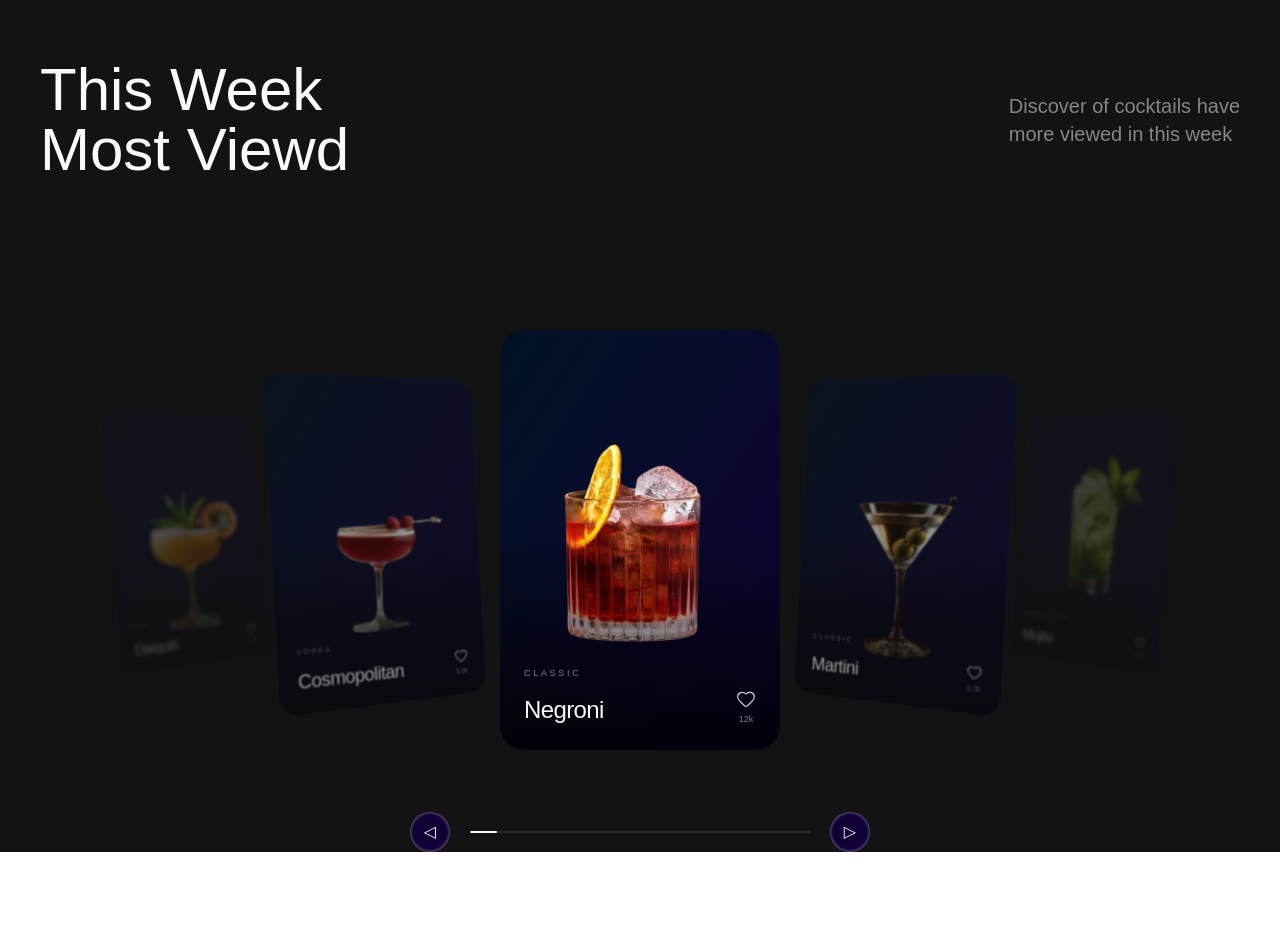
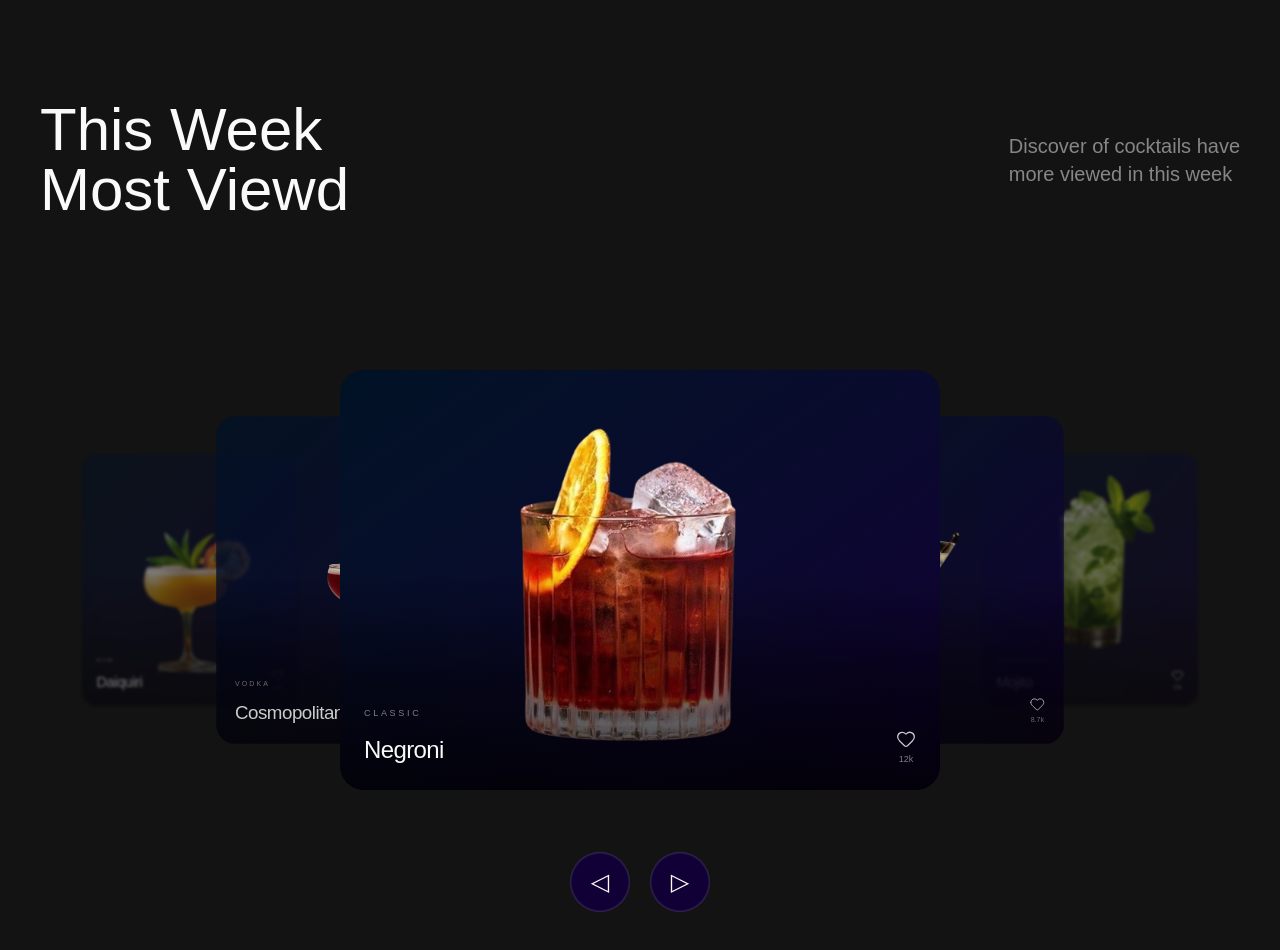
Before and after one commit to Pouyahlvt/Cocktail-recepi, a Next.js app: page / in a window 1280 px wide. Shown: the part 1800-2750 px from the top of the page. Before the commit the page ends 2652 px from the top, so only its background shows below. Built offline with nearby package versions, Linux system fonts and the light colour scheme; a web font is replaced by a local one.

Commit message:
added most viewed section

```diff
--- /dev/null
+++ b/src/components/sections/most-viewed/galleryMV.tsx
@@ -0,0 +1,326 @@
+"use client";
+
+import { useGSAP } from "@gsap/react";
+import gsap from "gsap";
+import { useRef, useState } from "react";
+import CocktailCard from "../../cocktailsCard/card";
+
+gsap.registerPlugin(useGSAP);
+
+interface Cocktail {
+  id: number;
+  name: string;
+  type: string;
+  image: string;
+  alcohol: string;
+  difficulty: "Easy" | "Medium" | "Hard";
+  favorites: number;
+}
+
+const cocktails: Cocktail[] = [
+  {
+    id: 1,
+    name: "Negroni",
+    type: "Classic",
+    image: "/cocktails/negroni.png",
+    alcohol: "Gin",
+    difficulty: "Medium",
+    favorites: 12400,
+  },
+  {
+    id: 2,
+    name: "Martini",
+    type: "Classic",
+    image: "/cocktails/martini-cocktails.png",
+    alcohol: "Vodka",
+    difficulty: "Easy",
+    favorites: 8700,
+  },
+  {
+    id: 3,
+    name: "Mojito",
+    type: "Refreshing",
+    image: "/cocktails/mojito.png",
+    alcohol: "Rum",
+    difficulty: "Easy",
+    favorites: 15200,
+  },
+  {
+    id: 4,
+    name: "Old Fashioned",
+    type: "Classic",
+    image: "/cocktails/old-fashioned.png",
+    alcohol: "Whiskey",
+    difficulty: "Medium",
+    favorites: 11300,
+  },
+  {
+    id: 5,
+    name: "Margarita",
+    type: "Tequila",
+    image: "/cocktails/margarita.png",
+    alcohol: "Tequila",
+    difficulty: "Easy",
+    favorites: 21800,
+  },
+  {
+    id: 6,
+    name: "Daiquiri",
+    type: "Rum",
+    image: "/cocktails/daiquiri.png",
+    alcohol: "Rum",
+    difficulty: "Medium",
+    favorites: 6400,
+  },
+  {
+    id: 7,
+    name: "Cosmopolitan",
+    type: "Vodka",
+    image: "/cocktails/cosmopolitan.png",
+    alcohol: "Vodka",
+    difficulty: "Easy",
+    favorites: 9800,
+  },
+];
+
+const CocktailGalleryMV = () => {
+  const galleryRef = useRef<HTMLDivElement>(null);
+  const cardsRef = useRef<(HTMLDivElement | null)[]>([]);
+  const progressRef = useRef<HTMLDivElement>(null);
+
+  const [activeIndex, setActiveIndex] = useState(0);
+
+  const dragStartX = useRef(0);
+  const isDragging = useRef(false);
+
+  const getPosition = (index: number, currentIndex: number) => {
+    const total = cocktails.length;
+
+    let position = index - currentIndex;
+
+    if (position > total / 2) {
+      position -= total;
+    }
+
+    if (position < -total / 2) {
+      position += total;
+    }
+
+    return position;
+  };
+
+  const animateCards = (newIndex: number) => {
+    const total = cocktails.length;
+
+    newIndex = (newIndex + total) % total;
+
+    // Use the NEW index for positioning immediately
+    cardsRef.current.forEach((card, index) => {
+      if (!card) return;
+
+      const position = getPosition(index, newIndex);
+
+      let width = "50%";
+      let x = 0;
+      let scale = 1;
+      let opacity = 1;
+      let zIndex = 10;
+      let blur = 0;
+
+      if (position === 0) {
+        // CENTER
+        width = "50%";
+        x = 0;
+        scale = 1;
+        opacity = 1;
+        zIndex = 50;
+        blur = 0;
+      } else if (position === -1) {
+        // LEFT
+        width = "35%";
+        x = -260;
+        scale = 0.78;
+        opacity = 0.8;
+        zIndex = 30;
+        blur = 1;
+      } else if (position === 1) {
+        // RIGHT
+        width = "35%";
+        x = 260;
+        scale = 0.78;
+        opacity = 0.8;
+        zIndex = 30;
+        blur = 1;
+      } else if (position === -2) {
+        // FAR LEFT
+        width = "30%";
+        x = -450;
+        scale = 0.6;
+        opacity = 0.45;
+        zIndex = 20;
+        blur = 3;
+      } else if (position === 2) {
+        // FAR RIGHT
+        width = "30%";
+        x = 450;
+        scale = 0.6;
+        opacity = 0.45;
+        zIndex = 20;
+        blur = 3;
+      } else {
+        // HIDDEN
+        width = "0";
+        x = position < 0 ? -600 : 600;
+        scale = 0.45;
+        opacity = 0;
+        zIndex = 0;
+        blur = 5;
+      }
+
+      gsap.to(card, {
+        width,
+        x,
+        scale,
+        opacity,
+        zIndex,
+        filter: `blur(${blur}px)`,
+        duration: 0.8,
+        ease: "power3.out",
+      });
+    });
+
+    // Update React state AFTER calculating animation
+    setActiveIndex(newIndex);
+
+    if (progressRef.current) {
+      const progress = (newIndex / (total - 1)) * 100;
+
+      gsap.to(progressRef.current, {
+        width: `${Math.max(progress, 8)}%`,
+        duration: 0.6,
+        ease: "power3.out",
+      });
+    }
+  };
+
+  useGSAP(
+    () => {
+      animateCards(0);
+    },
+    {
+      scope: galleryRef,
+    },
+  );
+
+  const next = () => {
+    animateCards(activeIndex + 1);
+  };
+
+  const previous = () => {
+    animateCards(activeIndex - 1);
+  };
+
+  const handlePointerDown = (event: React.PointerEvent) => {
+    const target = event.target as HTMLElement;
+
+    // Don't start gallery dragging when clicking a button
+    if (target.closest("button")) {
+      return;
+    }
+
+    isDragging.current = true;
+    dragStartX.current = event.clientX;
+
+    (event.currentTarget as HTMLElement).setPointerCapture(event.pointerId);
+  };
+
+  const handlePointerMove = (event: React.PointerEvent) => {
+    if (!isDragging.current) return;
+
+    const distance = event.clientX - dragStartX.current;
+
+    if (Math.abs(distance) > 70) {
+      if (distance < 0) {
+        next();
+      } else {
+        previous();
+      }
+
+      isDragging.current = false;
+    }
+  };
+
+  const handlePointerUp = () => {
+    isDragging.current = false;
+  };
+
+  return (
+    <div ref={galleryRef} className="w-full select-none">
+      {/* Gallery */}
+      <div
+        className="
+        relative mx-auto flex h-120 w-full max-w-300
+        items-center justify-center
+        overflow-hidden
+        select-none
+        touch-pan-y
+        perspective-distant
+        "
+        onPointerDown={handlePointerDown}
+        onPointerMove={handlePointerMove}
+        onPointerUp={handlePointerUp}
+        onPointerCancel={handlePointerUp}>
+        {cocktails.map((cocktail, index) => (
+          <div
+            key={cocktail.id}
+            ref={(element) => {
+              cardsRef.current[index] = element;
+            }}
+            className="
+            absolute
+            h-95
+            w-62.5
+            cursor-grab
+            active:cursor-grabbing
+            md:h-105
+            md:w-70
+            ">
+            <CocktailCard
+              name={cocktail.name}
+              image={cocktail.image}
+              type={cocktail.type}
+              alcohol={cocktail.alcohol}
+              difficulty={cocktail.difficulty}
+              favorites={cocktail.favorites}
+            />
+          </div>
+        ))}
+      </div>
+
+      {/* Controls */}
+      <div className="mx-auto mt-8 flex max-w-125 items-center gap-5 px-5 justify-center">
+        <button
+          type="button"
+          onClick={previous}
+          className="flex h-15 w-15 shrink-0 items-center justify-center rounded-full text-2xl
+           text-bright-snow hover:w-20 cursor-pointer active:scale-95 transition-all duration-200
+           bg-[radial-gradient(circle_at_center,#110036_65%,#fafafa_100%)] "
+          aria-label="Previes cocktail ">
+          {"◁"}
+        </button>
+
+        <button
+          type="button"
+          onClick={next}
+          className="flex h-15 w-15 shrink-0 items-center justify-center rounded-full text-2xl
+           text-bright-snow hover:w-20  cursor-pointer active:scale-95 transition-all duration-200
+           bg-[radial-gradient(circle_at_center,#110036_65%,#fafafa_100%)] "
+          aria-label="Next cocktail ">
+          {"▷"}
+        </button>
+      </div>
+    </div>
+  );
+};
+
+export default CocktailGalleryMV;
--- a/src/components/sections/most-viewed/most-viewed.tsx
+++ b/src/components/sections/most-viewed/most-viewed.tsx
@@ -1,22 +1,82 @@
 "use client";
 
-import CocktailGallery from "../CocktailsGallery";
+import CocktailGalleryMV from "./galleryMV";
+import { useRef } from "react";
+import gsap from "gsap";
+import { useGSAP } from "@gsap/react";
+import ScrollTrigger from "gsap/ScrollTrigger";
+
+gsap.registerPlugin(ScrollTrigger);
 
 const Most_viewed = () => {
+  const headOneRef = useRef<HTMLHeadingElement>(null);
+  const headTwoRef = useRef<HTMLHeadingElement>(null);
+  const galleryRef = useRef<HTMLDivElement>(null);
+
+  useGSAP(() => {
+    if (!headOneRef.current || !headTwoRef.current || !galleryRef.current)
+      return;
+
+    gsap.fromTo(
+      headOneRef.current,
+      { opacity: 0, x: -50 },
+      {
+        opacity: 1,
+        x: 0,
+        duration: 1,
+        ease: "power3.out",
+        scrollTrigger: {
+          trigger: headOneRef.current,
+          start: "top center",
+        },
+      },
+    );
+
+    gsap.fromTo(
+      headTwoRef.current,
+      { opacity: 0, x: -50 },
+      {
+        opacity: 1,
+        x: 0,
+        duration: 1,
+        ease: "power3.out",
+        scrollTrigger: {
+          trigger: headTwoRef.current,
+          start: "top center",
+        },
+      },
+    );
+
+    gsap.fromTo(
+      galleryRef.current,
+      { opacity: 0, y: 70 },
+      {
+        opacity: 1,
+        y: 0,
+        duration: 1.2,
+        ease: "power3.out",
+        scrollTrigger: {
+          trigger: galleryRef.current,
+          start: "top center",
+        },
+      },
+    );
+  }, []);
+
   return (
     <div className="w-full min-h-screen bg-onyx font-megrim pt-20">
-      <div className="flex mb-30 mx-10 justify-between">
-        <h1 className="text-6xl text-bright-snow ">
+      <div className="flex mb-30 mx-10 justify-between pt-10">
+        <h1 ref={headOneRef} className="text-6xl text-bright-snow ">
           This Week <br /> Most Viewd
         </h1>
-        <h2 className=" text-xl text-bright-snow/50 my-auto ">
+        <h2 ref={headTwoRef} className=" text-xl text-bright-snow/50 my-auto ">
           Discover of cocktails have
           <br />
           more viewed in this week
         </h2>
       </div>
-      <div className="w-full ">
-        <CocktailGallery />
+      <div ref={galleryRef} className="w-full pb-20">
+        <CocktailGalleryMV />
       </div>
     </div>
   );
--- a/src/components/sections/CocktailsGallery.tsx
+++ b/src/components/sections/popularSec/CocktailsGallery.tsx
@@ -3,7 +3,7 @@
 import { useGSAP } from "@gsap/react";
 import gsap from "gsap";
 import { useRef, useState } from "react";
-import CocktailCard from "../cocktailsCard/card";
+import CocktailCard from "../../cocktailsCard/card";
 
 gsap.registerPlugin(useGSAP);
 
--- a/src/components/sections/popularSec/popularSec.tsx
+++ b/src/components/sections/popularSec/popularSec.tsx
@@ -1,6 +1,6 @@
 "use client";
 
-import CocktailGallery from "../CocktailsGallery";
+import CocktailGallery from "./CocktailsGallery";
 import gsap from "gsap";
 import ScrollTrigger from "gsap/ScrollTrigger";
 import { useEffect, useRef } from "react";
--- /dev/null
+++ b/src/hooks/resizeWindows.tsx
@@ -0,0 +1,35 @@
+"use client";
+
+import { useEffect, useState } from "react";
+
+interface WindowSize {
+  width: number;
+  height: number;
+}
+
+export default function useWindowSize(): WindowSize {
+  const [windowSize, setWindowSize] = useState<WindowSize>({
+    width: 0,
+    height: 0,
+  });
+
+  useEffect(() => {
+    const handleResize = () => {
+      setWindowSize({
+        width: window.innerWidth,
+        height: window.innerHeight,
+      });
+    };
+
+    // Get the initial size
+    handleResize();
+
+    window.addEventListener("resize", handleResize);
+
+    return () => {
+      window.removeEventListener("resize", handleResize);
+    };
+  }, []);
+
+  return windowSize;
+}
```
